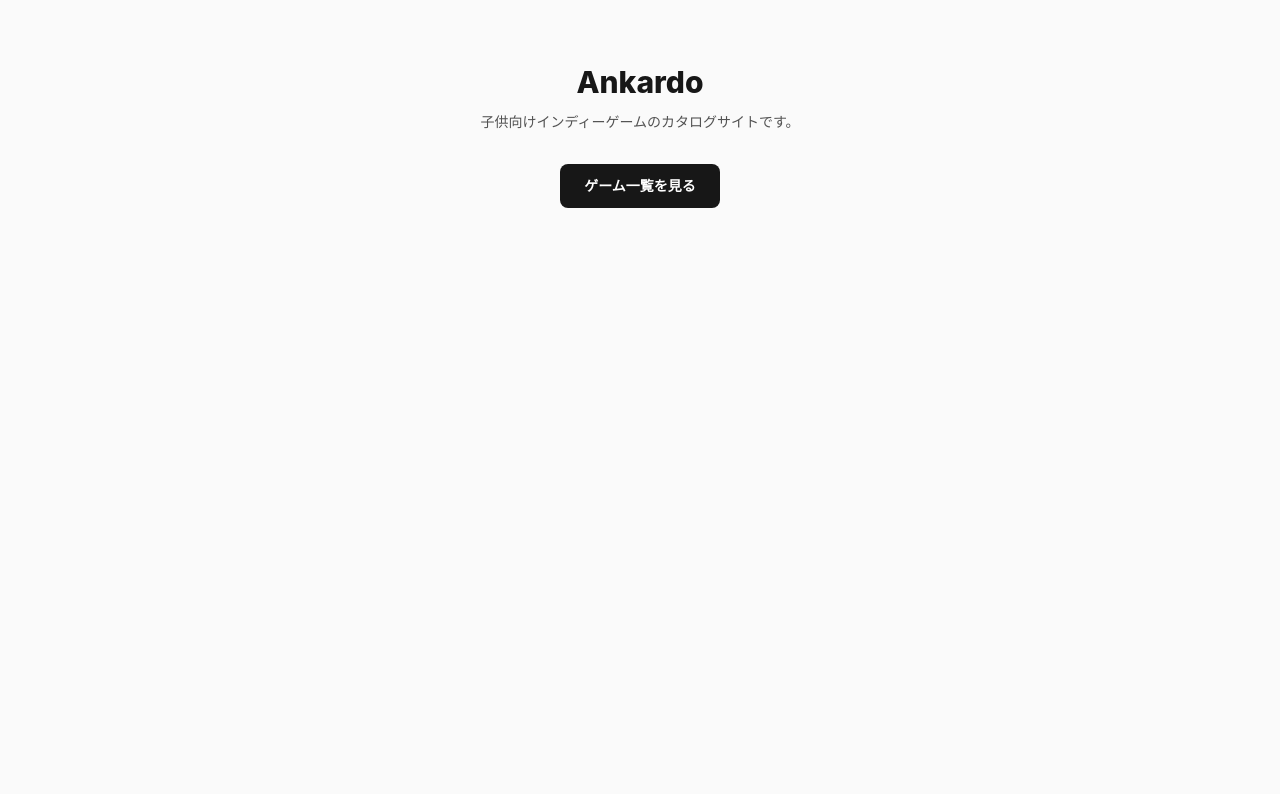
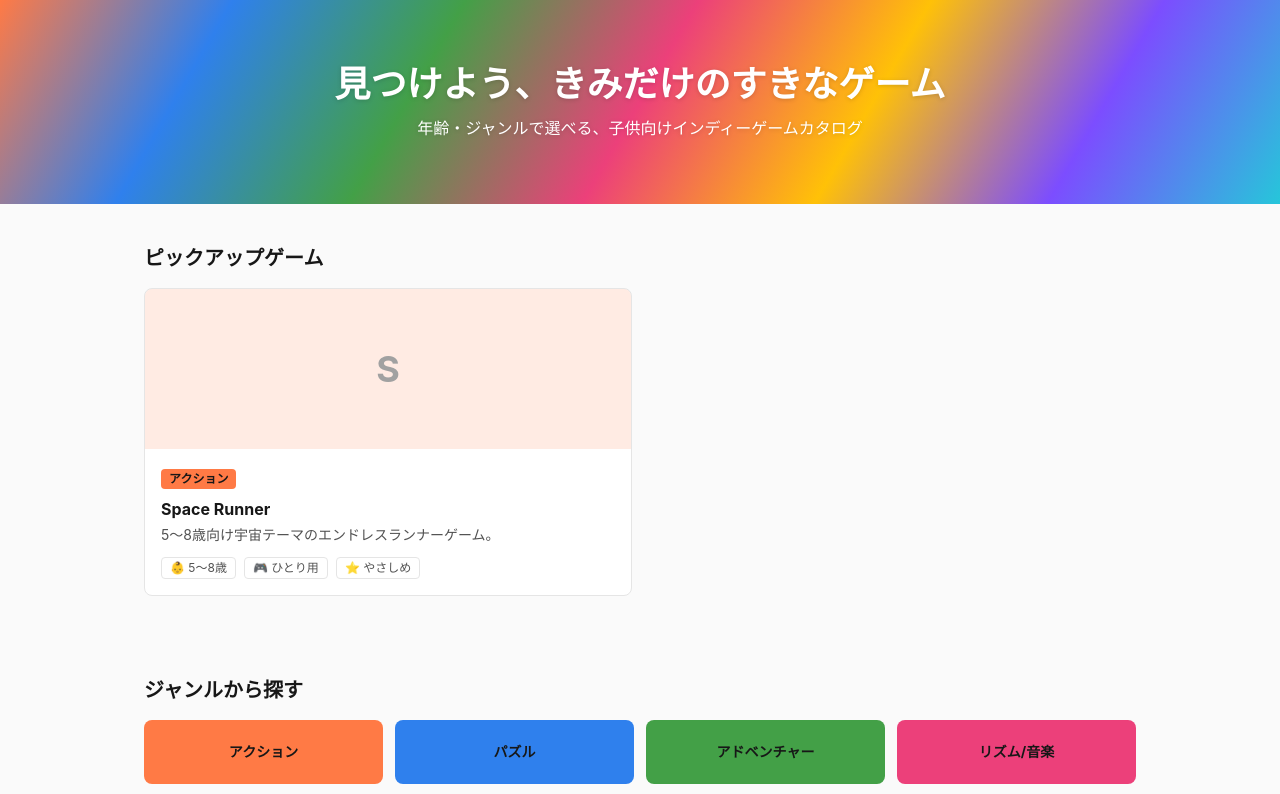
Before and after one commit to akabee0161/ankardo, a Next.js app in the folder site/: page / in a window 1280 px wide. Shown: the top 794 px of the page. Built offline with nearby package versions, Linux system fonts and the light colour scheme.

Commit message:
feat(site): トップページをブランドヒーロー型に再設計

```diff
--- a/site/app/page.tsx
+++ b/site/app/page.tsx
@@ -1,18 +1,68 @@
 import Link from "next/link";
+import { getFeaturedGames } from "../lib/games";
+import { GameCard } from "../components/GameCard";
+import { GENRES, type GenreKey } from "../lib/genres";
 
 export default function Home() {
+  const featuredGames = getFeaturedGames();
+
   return (
-    <main className="mx-auto flex max-w-3xl flex-col items-center px-4 py-16 text-center">
-      <h1 className="text-3xl font-extrabold text-neutral-900">Ankardo</h1>
-      <p className="mt-3 text-sm text-neutral-600">
-        子供向けインディーゲームのカタログサイトです。
-      </p>
-      <Link
-        href="/games"
-        className="mt-8 inline-block rounded-lg bg-neutral-900 px-6 py-3 text-sm font-bold text-white"
+    <main>
+      <section
+        className="px-4 py-16 text-center text-white"
+        style={{
+          background:
+            "linear-gradient(120deg, var(--color-genre-action), var(--color-genre-puzzle), var(--color-genre-adventure), var(--color-genre-rhythm), var(--color-genre-racing), var(--color-genre-shooting), var(--color-genre-simulation))",
+        }}
       >
-        ゲーム一覧を見る
-      </Link>
+        <h1 className="text-3xl font-extrabold drop-shadow-sm sm:text-4xl">
+          見つけよう、きみだけのすきなゲーム
+        </h1>
+        <p className="mt-3 text-sm font-medium drop-shadow-sm sm:text-base">
+          年齢・ジャンルで選べる、子供向けインディーゲームカタログ
+        </p>
+      </section>
+
+      {featuredGames.length > 0 && (
+        <section className="mx-auto max-w-5xl px-4 py-10">
+          <h2 className="mb-4 text-xl font-bold text-neutral-900">ピックアップゲーム</h2>
+          <div className="grid grid-cols-1 gap-4 sm:grid-cols-2">
+            {featuredGames.map((game) => (
+              <GameCard key={game.slug} game={game} />
+            ))}
+          </div>
+        </section>
+      )}
+
+      <section className="mx-auto max-w-5xl px-4 py-10">
+        <h2 className="mb-4 text-xl font-bold text-neutral-900">ジャンルから探す</h2>
+        <div className="grid grid-cols-2 gap-3 sm:grid-cols-4">
+          {(Object.keys(GENRES) as GenreKey[]).map((key) => {
+            const info = GENRES[key];
+            return (
+              <Link
+                key={key}
+                href="/games"
+                className={`flex h-16 items-center justify-center rounded-lg text-sm font-bold ${info.textClassName} ${info.badgeClassName}`}
+              >
+                {info.label}
+              </Link>
+            );
+          })}
+        </div>
+      </section>
+
+      <section className="mx-auto max-w-3xl px-4 pb-16 text-center">
+        <p className="text-sm text-neutral-600">
+          対象年齢やジャンルでゲームを選べるので、お子さまに合った一本を見つけやすくしています。
+        </p>
+        <Link
+          href="/games"
+          className="mt-6 inline-block rounded-lg bg-neutral-900 px-6 py-3 text-sm font-bold text-white"
+        >
+          ゲーム一覧を見る
+        </Link>
+      </section>
     </main>
   );
 }
```
